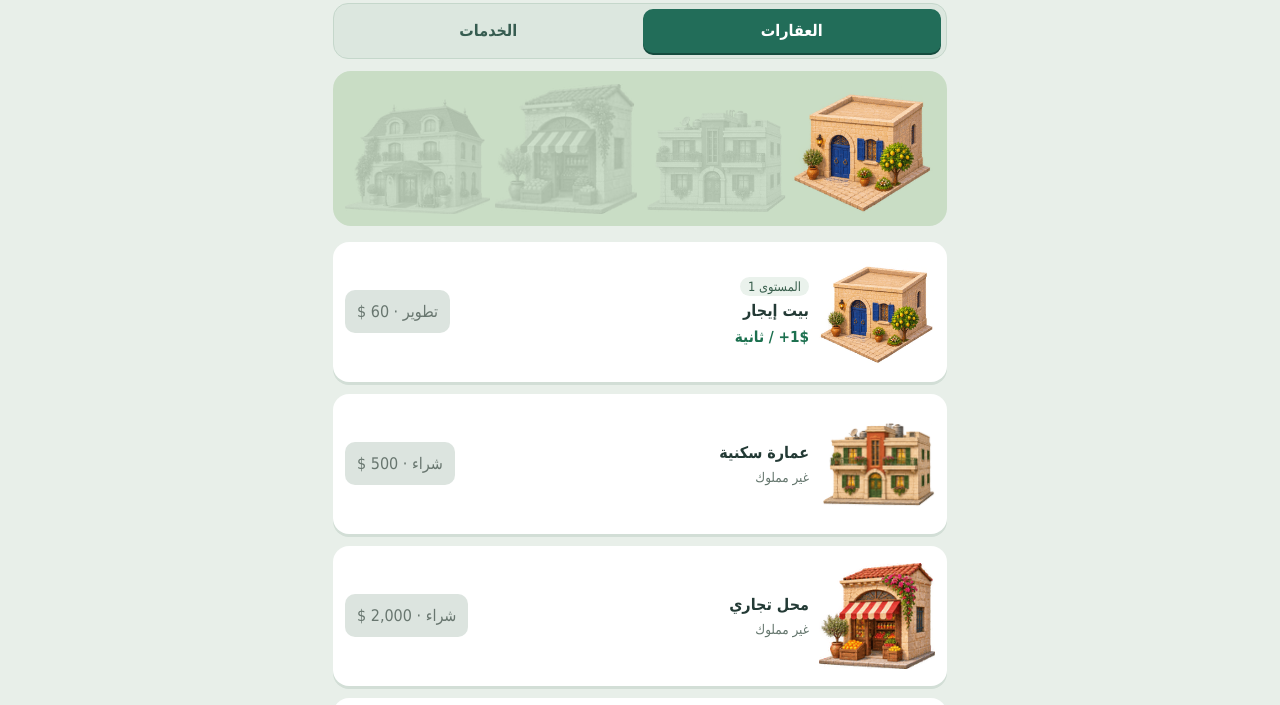
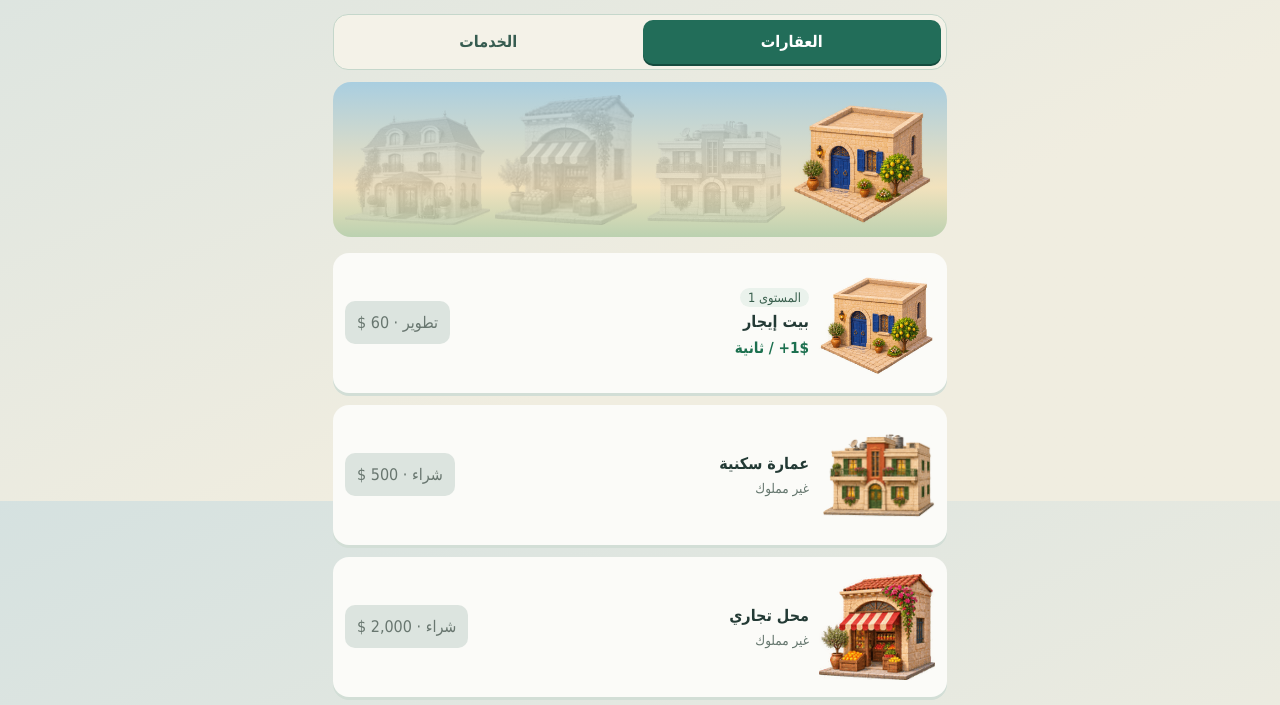
Before and after one commit to andrehkhazneh/andrehkhazneh.github.io, a plain HTML site: page games/real-estate/index.html in a window 1280 px wide. Shown: the part 299-1004 px from the top of the page. Drawn offline with Linux system fonts and the light colour scheme.

Commit message:
Show residents globally, blend neighborhood daylight and track service coverage

```diff
--- a/games/real-estate/index.html
+++ b/games/real-estate/index.html
@@ -14,11 +14,20 @@ button.crowned:disabled{background:#fbf2d7;color:#755213;border:1px solid #e4cd8
 @media(max-width:350px){#clock{gap:.2em;padding-inline:.35em;font-size:15px}main{padding-inline:12px}}
 .views{display:flex;gap:5px;margin:12px 0;padding:5px;background:#dce7df;border:1px solid #c5d7cb;border-radius:15px}.views button{flex:1;min-height:44px;font-weight:700;background:transparent;color:#365c50;box-shadow:none}.views button[aria-pressed=true]{background:#226d59;color:white;box-shadow:0 2px 0 #154b3e}
 #serviceCity{grid-template-columns:repeat(3,1fr)}#serviceSummary{line-height:1.55}.service-cost{color:#795333}#serviceCards small{line-height:1.4}
+body{background:linear-gradient(155deg,color-mix(in srgb,var(--sky,#c9e2eb) 38%,var(--tint,#eef4ee)),var(--tint,#eef4ee) 68%) fixed}
+.city{background:linear-gradient(to bottom,var(--sky,#b5deee),var(--horizon,#e6f3e9) 68%,var(--ground,#c2d9bb) 100%)}
+.balance{background:linear-gradient(120deg,#153e36,color-mix(in srgb,var(--sky,#b5deee) 18%,#173f36))}
+.views,#clock{background:color-mix(in srgb,var(--tint,#e2ece5) 75%,white)}
+article,.coverage-list{background:color-mix(in srgb,var(--tint,#edf4ec) 24%,white)}
+.balance-heading{display:flex;align-items:center;justify-content:space-between;gap:8px;flex-wrap:wrap}
+.population{border:1px solid #ffffff50;border-radius:30px;padding:5px 10px;font-size:.95rem;color:#fff;background:#ffffff12}.population bdi{font-weight:bold;font-variant-numeric:tabular-nums}
+.coverage-list{border-radius:16px;padding:14px;margin:12px 0;display:grid;gap:12px}
+.metric{display:grid;grid-template-columns:1fr auto;align-items:center;gap:5px;font-weight:600}.metric bdi{font-variant-numeric:tabular-nums}.metric progress{width:100%;height:9px;grid-column:1/-1;accent-color:var(--meter)}.health{--meter:#23745d}.fire{--meter:#ba5e2d}.security{--meter:#426ab0}
 </style><main><header><h1 id="title">عقاراتي</h1><button id="settings" aria-haspopup="dialog">⚙ الإعدادات</button></header>
 <time id="clock"><span class="date-part"><span aria-hidden="true">📅</span> <span id="weekday"></span><span id="shortDay"></span> <bdi id="numericDate" dir="ltr"></bdi></span><span class="time-part"><span aria-hidden="true">🕒</span> <bdi id="numericTime" dir="ltr"></bdi> <span id="sunMoon" aria-hidden="true"></span></span></time>
-<dialog id="panel" aria-labelledby="panelTitle"><h2 id="panelTitle"></h2><label id="languageLabel" for="lang"></label><select id="lang"><option value="ar" lang="ar">العربية</option><option value="en" lang="en">English</option></select><form method="dialog"><button id="done"></button></form></dialog><section class="balance"><span id="cashLabel"></span><div class="money-row"><strong id="money"></strong><span id="gain" class="gain" dir="ltr" aria-hidden="true"></span></div><span id="income"></span></section><nav class="views" aria-label="أقسام الحي"><button id="propertiesButton" aria-controls="propertiesView" aria-pressed="true">العقارات</button><button id="servicesButton" aria-controls="servicesView" aria-pressed="false">الخدمات</button></nav>
+<dialog id="panel" aria-labelledby="panelTitle"><h2 id="panelTitle"></h2><label id="languageLabel" for="lang"></label><select id="lang"><option value="ar" lang="ar">العربية</option><option value="en" lang="en">English</option></select><form method="dialog"><button id="done"></button></form></dialog><section class="balance"><div class="balance-heading"><span id="cashLabel"></span><span class="population"><span aria-hidden="true">👥</span> <span id="populationLabel"></span> <bdi id="populationNumber"></bdi></span></div><div class="money-row"><strong id="money"></strong><span id="gain" class="gain" dir="ltr" aria-hidden="true"></span></div><span id="income"></span></section><nav class="views" aria-label="أقسام الحي"><button id="propertiesButton" aria-controls="propertiesView" aria-pressed="true">العقارات</button><button id="servicesButton" aria-controls="servicesView" aria-pressed="false">الخدمات</button></nav>
 <section id="propertiesView" aria-labelledby="propertiesButton"><div class="city" id="city"></div><p id="offline"></p><div id="cards"></div></section>
-<section id="servicesView" aria-labelledby="servicesButton" hidden><div class="city" id="serviceCity"></div><p id="serviceSummary"></p><div id="serviceCards"></div></section><footer><button id="reset"></button><small>V1.4</small></footer></main><script>
+<section id="servicesView" aria-labelledby="servicesButton" hidden><div class="city" id="serviceCity"></div><div class="coverage-list"><div class="metric health"><label for="healthMeter"><span aria-hidden="true">🏥</span> <span id="healthLabel"></span></label><bdi id="healthPercent" dir="ltr"></bdi><progress id="healthMeter" max="100"></progress></div><div class="metric fire"><label for="fireMeter"><span aria-hidden="true">🔥</span> <span id="fireLabel"></span></label><bdi id="firePercent" dir="ltr"></bdi><progress id="fireMeter" max="100"></progress></div><div class="metric security"><label for="securityMeter"><span aria-hidden="true">🛡️</span> <span id="securityLabel"></span></label><bdi id="securityPercent" dir="ltr"></bdi><progress id="securityMeter" max="100"></progress></div></div><p id="serviceSummary"></p><div id="serviceCards"></div></section><footer><button id="reset"></button><small>V1.5</small></footer></main><script>
 const P=[['house','بيت إيجار','Rental house',0,1,5,60],['flat','عمارة سكنية','Apartments',500,5,3,750],['shop','محل تجاري','Shop',2000,15,3,3000],['hotel','فندق','Hotel',10000,60,3,15000]], key='ak-real-estate-v1';const fresh=()=>({money:0,serviceLevels:[0,0,0],levels:[1,0,0,0],time:Date.now(),clockStart:Date.now(),lang:'ar'});let s=fresh();try{let v=JSON.parse(localStorage.getItem(key));if(v&&Number.isFinite(v.money)&&v.money>=0&&Array.isArray(v.levels)&&v.levels.length===4&&v.levels.every((x,i)=>Number.isInteger(x)&&x>=0&&x<=P[i][5])&&v.levels[0]>=1&&Number.isFinite(v.time))s=v}catch(e){}if (!Number.isFinite(s.clockStart)) s.clockStart = Date.now();
 const $=id=>document.getElementById(id),ar=()=>s.lang!=='en',t=(a,b)=>ar()?a:b,fmt=n=>Math.floor(n).toLocaleString('en-US')+' $',income=()=>P.reduce((a,p,i)=>a+p[4]*s.levels[i],0),cost=i=>s.levels[i]===0?P[i][3]:Math.round(P[i][6]*1.8**(s.levels[i]-1));const services = [
   {id:'police', names:['مخفر الشرطة','Police station'], prices:[2500,7500,18000], fees:[250,650,1400], capacity:[60,150,300]},
@@ -47,6 +56,30 @@ function save(){try{localStorage.setItem(key,JSON.stringify(s))}catch(e){}}const
   ar: new Intl.DateTimeFormat('ar-SY', {weekday:'long', timeZone:'UTC'}),
   en: new Intl.DateTimeFormat('en-CA', {weekday:'long', timeZone:'UTC'})
 };
+// Local game hours, followed by sky, horizon, ground and interface tint.
+const lightStops = [
+  [0,'#182641','#464364','#364b53','#cbd4e0'],
+  [4,'#202e4d','#4b476a','#405459','#cfd8e4'],
+  [5.5,'#66658c','#e2a295','#849788','#e0dce8'],
+  [7,'#a5c8db','#f7dbac','#b8ceac','#f1eadc'],
+  [11,'#b5deee','#e6f3e9','#c2d9bb','#edf4ec'],
+  [15,'#acd5e8','#f5efda','#bcd3a8','#eaf0e6'],
+  [17.5,'#d9ab99','#ffcd98','#b9ba90','#f4e7d9'],
+  [19,'#937a99','#e59d91','#8d9584','#e9dde4'],
+  [20.5,'#414b72','#88738a','#546a69','#d8dce7'],
+  [22,'#223250','#504e70','#3d515a','#cfd7e2'],
+  [24,'#182641','#464364','#364b53','#cbd4e0']
+];
+function updateLighting(hour) {
+  const end = lightStops.findIndex(stop => stop[0] > hour);
+  const a = lightStops[end-1], b = lightStops[end];
+  const fraction = (hour-a[0])/(b[0]-a[0]);
+  ['--sky','--horizon','--ground','--tint'].forEach((key,i) => {
+    const start = parseInt(a[i+1].slice(1),16), finish = parseInt(b[i+1].slice(1),16);
+    const rgb = [16,8,0].map(shift => Math.round(((start>>shift)&255)*(1-fraction) + ((finish>>shift)&255)*fraction));
+    document.documentElement.style.setProperty(key,'rgb('+rgb.join(',')+')');
+  });
+}
 function updateClock() {
   const locale = ar() ? 'ar' : 'en';
   const minutes = Math.max(0, Math.floor((Date.now() - s.clockStart) / 1000));
@@ -56,6 +89,7 @@ function updateClock() {
   if (clock.dateTime === stamp && clock.lang === locale) return;
   clock.dateTime = stamp;
   clock.lang = locale;
+  updateLighting(instant.getUTCHours() + instant.getUTCMinutes()/60);
   $('weekday').textContent = weekdays[locale].format(instant);
   $('shortDay').textContent = weekdays.en.format(instant).slice(0,3);
   $('numericDate').textContent = [instant.getUTCDate(), instant.getUTCMonth() + 1, instant.getUTCFullYear()].join('/');
@@ -77,7 +111,7 @@ function renderServices() {
   const cards = $('serviceCards');
   city.replaceChildren();
   cards.replaceChildren();
-  $('serviceSummary').textContent = t('السكان: ', 'Residents: ') + residents() + ' · ' +
+  $('serviceSummary').textContent =
     t('التشغيل اليومي: ', 'Daily upkeep: ') + fmt(dailyFee()) + t(' عند 8:00 A.M.', ' at 8:00 A.M.');
   services.forEach((service, i) => {
     const level = s.serviceLevels[i];
@@ -129,6 +163,19 @@ function render(){
   $('propertiesButton').textContent = t('العقارات', 'Properties');
   $('servicesButton').textContent = t('الخدمات', 'Services');
   document.querySelector('.views').setAttribute('aria-label', t('أقسام الحي', 'Neighborhood sections'));
+  $('populationLabel').textContent = t('السكان','Residents');
+  $('populationNumber').textContent = residents().toLocaleString('en-US');
+  for (const [id,index,arabic,english] of [
+    ['health',2,'مؤشر الصحة','Health coverage'],
+    ['fire',1,'السيطرة على النيران','Fire control'],
+    ['security',0,'الأمن','Public safety']
+  ]) {
+    const capacity = services[index].capacity[s.serviceLevels[index]-1] || 0;
+    const percent = Math.min(100, Math.round(capacity / residents() * 100));
+    $(id+'Label').textContent = t(arabic,english);
+    $(id+'Percent').textContent = percent + '%';
+    $(id+'Meter').value = percent;
+  }
   renderServices();
   document.documentElement.lang=ar()?'ar':'en';document.documentElement.dir=ar()?'rtl':'ltr';$('title').textContent=t('عقاراتي','My Properties');$('settings').textContent='⚙ '+t('الإعدادات','Settings');
 $('panelTitle').textContent=t('الإعدادات','Settings');
```
